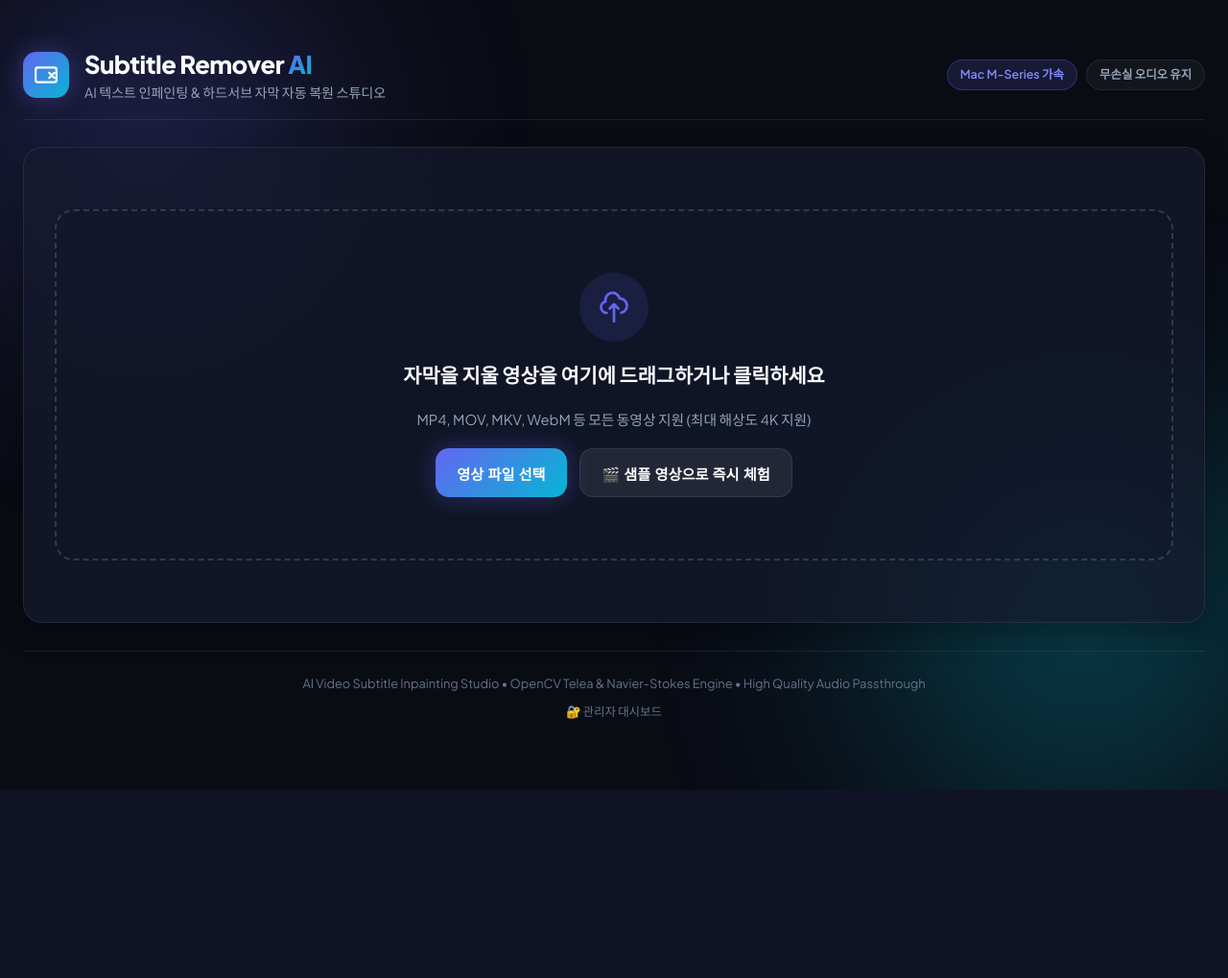
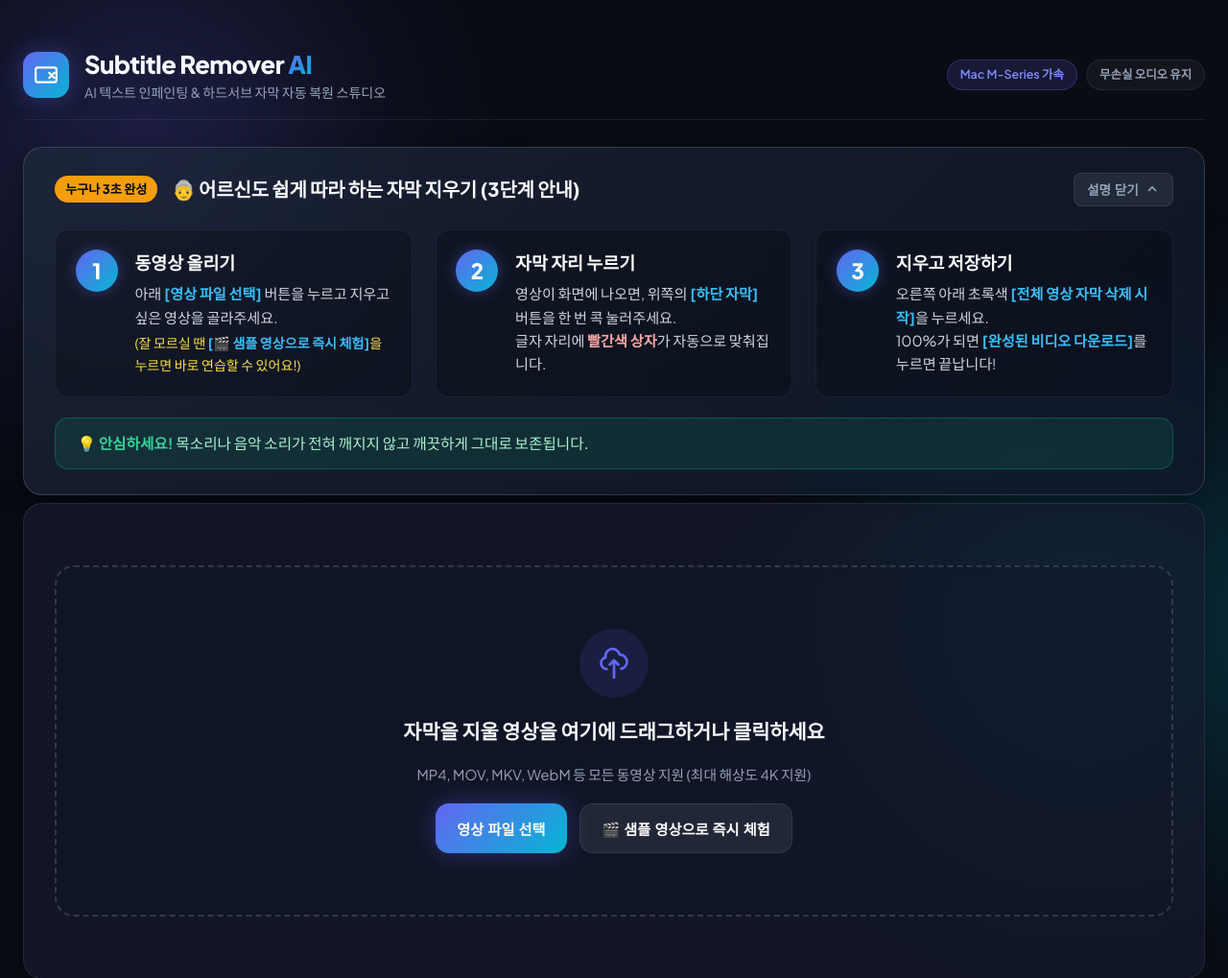
Before and after one commit to dlfldhk423-create/video-subtitle-remover, a FastAPI app: page / in a window 1280 px wide. Shown: the top 1019 px of the page at 96% size. Before the commit the page ends 823 px from the top, so only its background shows below. Run offline with FastAPI, Linux system fonts and the light colour scheme.

Commit message:
docs: 50-60대 시니어 친화형 3단계 쉬운 사용 가이드 및 UI 배너 추가

```diff
--- a/static/css/style.css
+++ b/static/css/style.css
@@ -772,6 +772,159 @@ body {
   border-top: 1px solid var(--card-border);
 }
 
+/* ==========================================================================
+   Senior Friendly 3-Step Guide Styles
+   ========================================================================== */
+.senior-guide-card {
+  background: linear-gradient(135deg, rgba(30, 41, 59, 0.7) 0%, rgba(15, 23, 42, 0.85) 100%);
+  border: 1px solid rgba(148, 163, 184, 0.25);
+  box-shadow: 0 10px 25px rgba(0, 0, 0, 0.4);
+  padding: 1.6rem 2rem;
+  margin-bottom: 0.5rem;
+}
+
+.senior-guide-header {
+  display: flex;
+  justify-content: space-between;
+  align-items: center;
+  cursor: pointer;
+  user-select: none;
+}
+
+.sg-title-wrap {
+  display: flex;
+  align-items: center;
+  gap: 0.9rem;
+  flex-wrap: wrap;
+}
+
+.sg-badge {
+  background: #f59e0b;
+  color: #000;
+  font-size: 0.82rem;
+  font-weight: 800;
+  padding: 0.25rem 0.7rem;
+  border-radius: var(--radius-full);
+}
+
+.sg-title {
+  font-size: 1.25rem;
+  font-weight: 800;
+  color: #f8fafc;
+  letter-spacing: -0.01em;
+}
+
+.btn-toggle-guide {
+  background: rgba(255, 255, 255, 0.08);
+  border: 1px solid var(--card-border);
+  color: var(--text-muted);
+  padding: 0.4rem 0.8rem;
+  border-radius: var(--radius-sm);
+  display: flex;
+  align-items: center;
+  gap: 0.4rem;
+  font-size: 0.85rem;
+  font-weight: 600;
+  cursor: pointer;
+  transition: all var(--transition-fast);
+}
+.btn-toggle-guide:hover {
+  background: rgba(255, 255, 255, 0.15);
+  color: #fff;
+}
+
+.toggle-arrow {
+  width: 16px;
+  height: 16px;
+  transition: transform 0.3s ease;
+}
+.toggle-arrow.collapsed {
+  transform: rotate(180deg);
+}
+
+.senior-steps-grid {
+  display: grid;
+  grid-template-columns: repeat(3, 1fr);
+  gap: 1.5rem;
+  margin-top: 1.5rem;
+}
+@media (max-width: 900px) {
+  .senior-steps-grid {
+    grid-template-columns: 1fr;
+    gap: 1rem;
+  }
+}
+
+.senior-step {
+  display: flex;
+  gap: 1.1rem;
+  align-items: flex-start;
+  background: rgba(0, 0, 0, 0.25);
+  padding: 1.3rem;
+  border-radius: var(--radius-md);
+  border: 1px solid rgba(255, 255, 255, 0.06);
+}
+
+.step-num {
+  width: 44px;
+  height: 44px;
+  border-radius: 50%;
+  background: var(--accent-gradient);
+  color: #fff;
+  font-size: 1.4rem;
+  font-weight: 900;
+  display: flex;
+  align-items: center;
+  justify-content: center;
+  flex-shrink: 0;
+  box-shadow: 0 0 15px rgba(99, 102, 241, 0.4);
+}
+
+.step-content {
+  flex: 1;
+}
+
+.step-title {
+  font-size: 1.15rem;
+  font-weight: 800;
+  color: #fff;
+  margin-bottom: 0.4rem;
+}
+
+.step-desc {
+  font-size: 0.95rem;
+  color: #cbd5e1;
+  line-height: 1.6;
+}
+.step-desc strong {
+  color: #38bdf8;
+}
+.step-desc em {
+  font-style: normal;
+  color: #fde047;
+  font-size: 0.88rem;
+  display: inline-block;
+  margin-top: 0.2rem;
+}
+.highlight-red {
+  color: #fca5a5;
+  font-weight: bold;
+}
+
+.senior-tip-banner {
+  margin-top: 1.3rem;
+  background: rgba(16, 185, 129, 0.12);
+  border: 1px solid rgba(16, 185, 129, 0.3);
+  color: #a7f3d0;
+  padding: 0.9rem 1.4rem;
+  border-radius: var(--radius-md);
+  font-size: 0.98rem;
+  font-weight: 500;
+}
+.senior-tip-banner strong {
+  color: #34d399;
+}
+
 /* 유틸리티 */
 .hidden {
   display: none !important;
--- a/static/js/app.js
+++ b/static/js/app.js
@@ -19,6 +19,20 @@ document.addEventListener('DOMContentLoaded', () => {
   const btnLoadSample = document.getElementById('btn-load-sample');
   const uploadLoading = document.getElementById('upload-loading');
   const uploadStatusText = document.getElementById('upload-status-text');
+
+  // 시니어 가이드 접기/펼치기
+  const seniorGuideToggle = document.getElementById('senior-guide-toggle');
+  const seniorGuideBody = document.getElementById('senior-guide-body');
+  const guideToggleText = document.getElementById('guide-toggle-text');
+  const toggleArrow = document.getElementById('toggle-arrow');
+
+  if (seniorGuideToggle) {
+    seniorGuideToggle.addEventListener('click', () => {
+      const isHidden = seniorGuideBody.classList.toggle('hidden');
+      toggleArrow.classList.toggle('collapsed', isHidden);
+      guideToggleText.textContent = isHidden ? '설명 보기' : '설명 닫기';
+    });
+  }
 
   const uploadSection = document.getElementById('upload-section');
   const editorSection = document.getElementById('editor-section');
--- a/templates/index.html
+++ b/templates/index.html
@@ -36,6 +36,61 @@
     </header>
 
     <main class="main-content">
+      <!-- 시니어 친화형 3단계 쉬운 사용 가이드 -->
+      <section class="card senior-guide-card">
+        <div class="senior-guide-header" id="senior-guide-toggle">
+          <div class="sg-title-wrap">
+            <span class="sg-badge">누구나 3초 완성</span>
+            <h2 class="sg-title">👵 어르신도 쉽게 따라 하는 자막 지우기 (3단계 안내)</h2>
+          </div>
+          <button type="button" class="btn-toggle-guide" id="btn-toggle-guide">
+            <span id="guide-toggle-text">설명 닫기</span>
+            <svg class="toggle-arrow" id="toggle-arrow" viewBox="0 0 24 24" fill="none" stroke="currentColor" stroke-width="2.5">
+              <polyline points="18 15 12 9 6 15"></polyline>
+            </svg>
+          </button>
+        </div>
+
+        <div id="senior-guide-body" class="senior-steps-grid">
+          <div class="senior-step">
+            <div class="step-num">1</div>
+            <div class="step-content">
+              <h3 class="step-title">동영상 올리기</h3>
+              <p class="step-desc">
+                아래 <strong>[영상 파일 선택]</strong> 버튼을 누르고 지우고 싶은 영상을 골라주세요.<br>
+                <em>(잘 모르실 땐 <strong>[🎬 샘플 영상으로 즉시 체험]</strong>을 누르면 바로 연습할 수 있어요!)</em>
+              </p>
+            </div>
+          </div>
+
+          <div class="senior-step">
+            <div class="step-num">2</div>
+            <div class="step-content">
+              <h3 class="step-title">자막 자리 누르기</h3>
+              <p class="step-desc">
+                영상이 화면에 나오면, 위쪽의 <strong>[하단 자막]</strong> 버튼을 한 번 콕 눌러주세요.<br>
+                글자 자리에 <span class="highlight-red">빨간색 상자</span>가 자동으로 맞춰집니다.
+              </p>
+            </div>
+          </div>
+
+          <div class="senior-step">
+            <div class="step-num">3</div>
+            <div class="step-content">
+              <h3 class="step-title">지우고 저장하기</h3>
+              <p class="step-desc">
+                오른쪽 아래 초록색 <strong>[전체 영상 자막 삭제 시작]</strong>을 누르세요.<br>
+                100%가 되면 <strong>[완성된 비디오 다운로드]</strong>를 누르면 끝납니다!
+              </p>
+            </div>
+          </div>
+        </div>
+
+        <div class="senior-tip-banner">
+          💡 <strong>안심하세요!</strong> 목소리나 음악 소리가 전혀 깨지지 않고 깨끗하게 그대로 보존됩니다.
+        </div>
+      </section>
+
       <!-- 1단계: 업로드 영역 -->
       <section id="upload-section" class="card upload-card">
         <div id="drop-zone" class="drop-zone">
```
Also changed, not shown: README.md.
